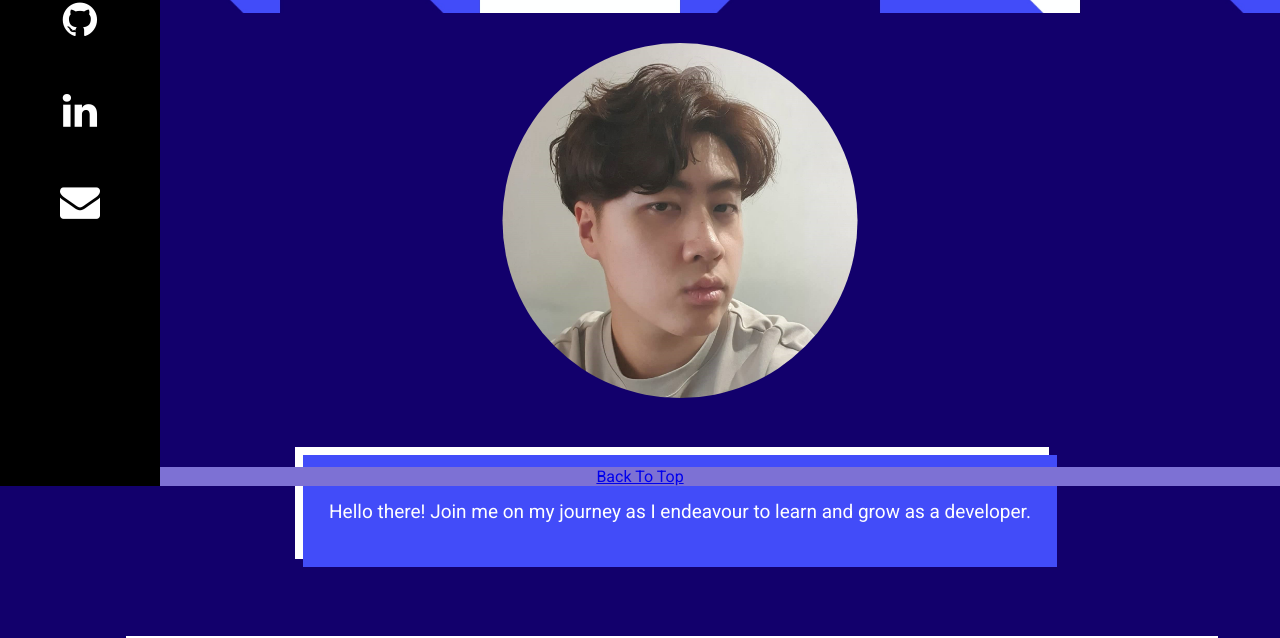
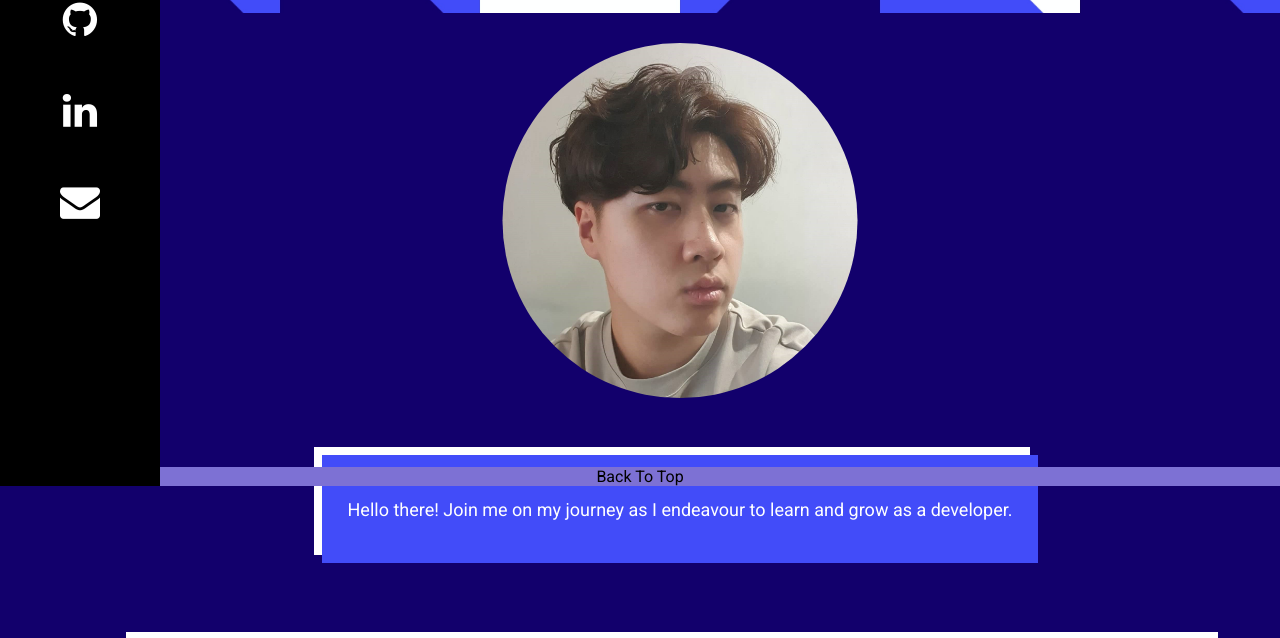
Before and after one commit to jamesxu1996/Portfolio, a plain HTML site: page Index.html in a window 1280 px wide. Shown: the part 314-952 px from the top of the page. Drawn offline with Linux system fonts and the light colour scheme.

Commit message:
removed back to top text decoration

```diff
--- a/Styles/stylings.scss
+++ b/Styles/stylings.scss
@@ -43,6 +43,11 @@ section {
     color: var(--black);
     text-align: center;
     background-color: var(--text-primary);
+}
+
+a {
+    text-decoration: none;
+    color: var(--black);
 }
 
 //Customise header text and graphic section
@@ -209,12 +214,6 @@ section {
     color: var(--text-primary)
 }
 
-form {
-    max-width: 50px !important;
-    max-height: 300px !important;
-    font-size: 16px !important;
-}
-
 //Styling for Navbar (z-index for always on top)
 .navbar {
     text-decoration: none;
@@ -315,30 +314,30 @@ body::-webkit-scrollbar-thumb {
 //Responsive Media Queries
 //Extra Small Devices
 @media screen and (max-width: 575px) {
-    .content {font-size: 16px; }
+    .content {font-size: 14px; }
 
 }
 
 //Small Devices
 @media screen and (min-width: 576px) {
-    .content {font-size: 16px; }
+    .content {font-size: 15px; }
 
 }
 
 //Medium Devices
 @media screen and (min-width: 768px) {
-    .content {font-size: 17px; }
+    .content {font-size: 16px; }
 
 }
 
 //Large Devices
 @media screen and (min-width: 992px) {
-    .content {font-size: 19px; }
+    .content {font-size: 17px; }
 
 }
 
 ///Extra Large Devices
 @media screen and (min-width: 1200px) {
-    .content {font-size: 19px; }
+    .content {font-size: 18px; }
 
 }
```
Also changed, not shown: Styles/main.css, Styles/stylings.css, 2 other files.
